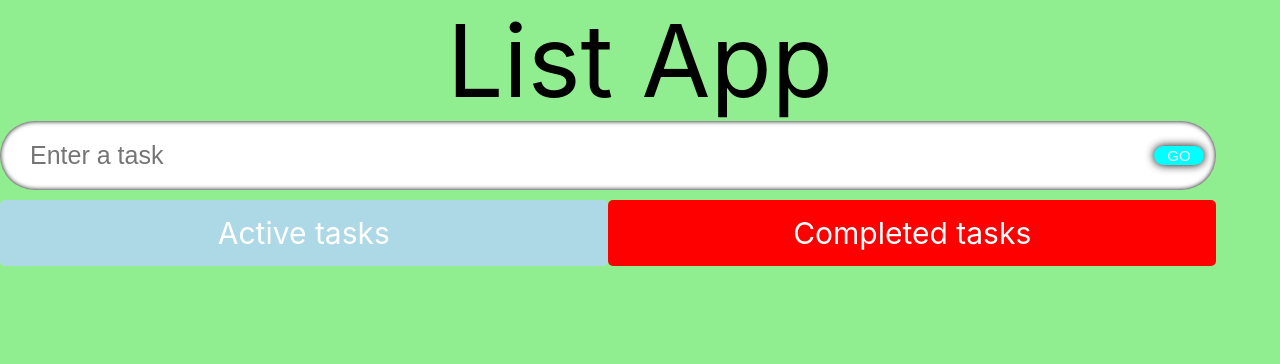
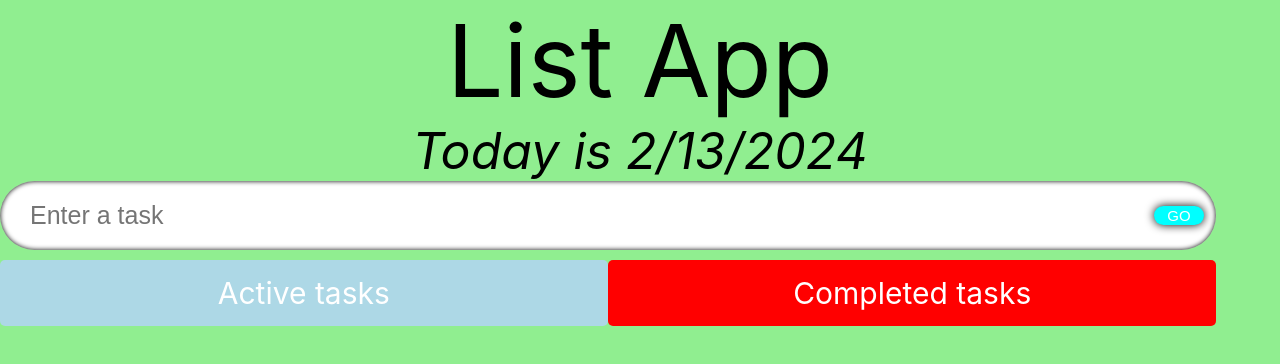
Before and after one commit to sylwiamolitor/react-typescript, a React (Create React App) app: page / in a window 1280 px wide. Shown: the top 364 px of the page. Built offline with nearby package versions, Linux system fonts and the light colour scheme.

Commit message:
Added date

```diff
--- a/src/App.css
+++ b/src/App.css
@@ -32,6 +32,11 @@
   font-size: 100px;
 }
 
+.date{
+  font-size: 50px;
+  font-style: italic;
+}
+
 @keyframes App-logo-spin {
   from {
     transform: rotate(0deg);
--- a/src/App.tsx
+++ b/src/App.tsx
@@ -49,7 +49,7 @@ const App: React.FunctionComponent = () => {
   const [todo, setTodo] = useState<string>("");
   const [todos, setTodos] = useState<Todo[]>([]);
   const [CompletedTodos, setCompletedTodos] = useState<Todo[]>([]);
-
+  const now = new Date();
   const handleAdd = (e : React.FormEvent<EventTarget>) => {
     e.preventDefault();
 
@@ -91,6 +91,8 @@ const App: React.FunctionComponent = () => {
   <DragDropContext onDragEnd={onDragEnd}>
     <div className="App">
       <span className="heading">List App</span>
+      <div></div>
+      <span className="date">Today is {now.toLocaleDateString()}</span>
       <InputField todo={todo} setTodo={setTodo} handleAdd={handleAdd}/>
       <TodoList todos={todos} setTodos={setTodos} CompletedTodos={CompletedTodos} setCompletedTodos={setCompletedTodos}/>
     </div>
--- a/src/components/SingleTodo.tsx
+++ b/src/components/SingleTodo.tsx
@@ -1,6 +1,6 @@
 import "./styles.css"
 import {Todo} from "../model";
-import {AiFillEdit, AiFillDelete} from "react-icons/ai";
+import {AiFillEdit, AiFillDelete} from 'react-icons/ai';
 import {MdDone} from "react-icons/md";
 import { useEffect, useState, useRef } from "react";
 import { Draggable } from "react-beautiful-dnd";
```
